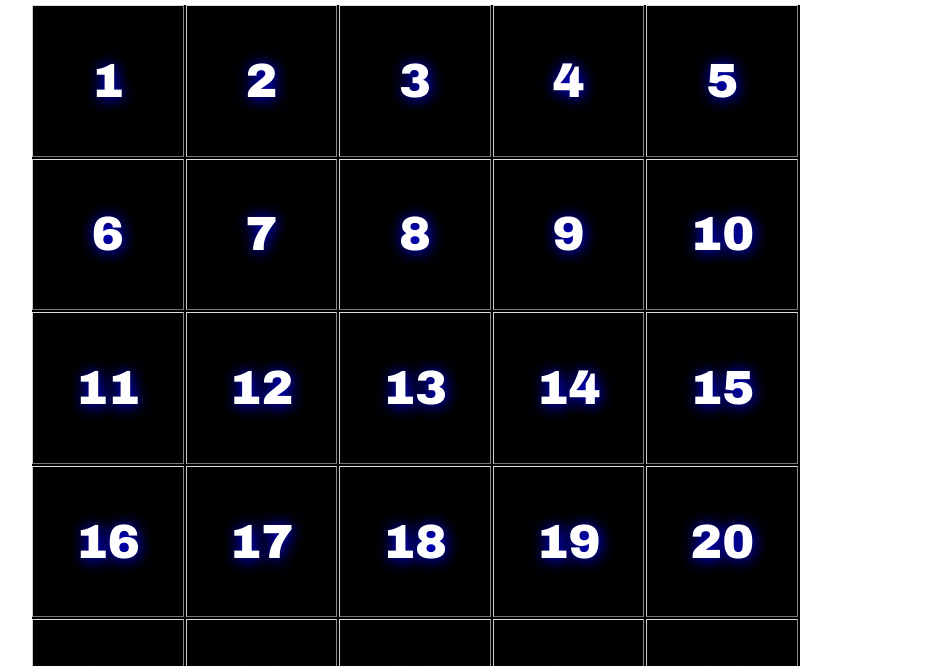
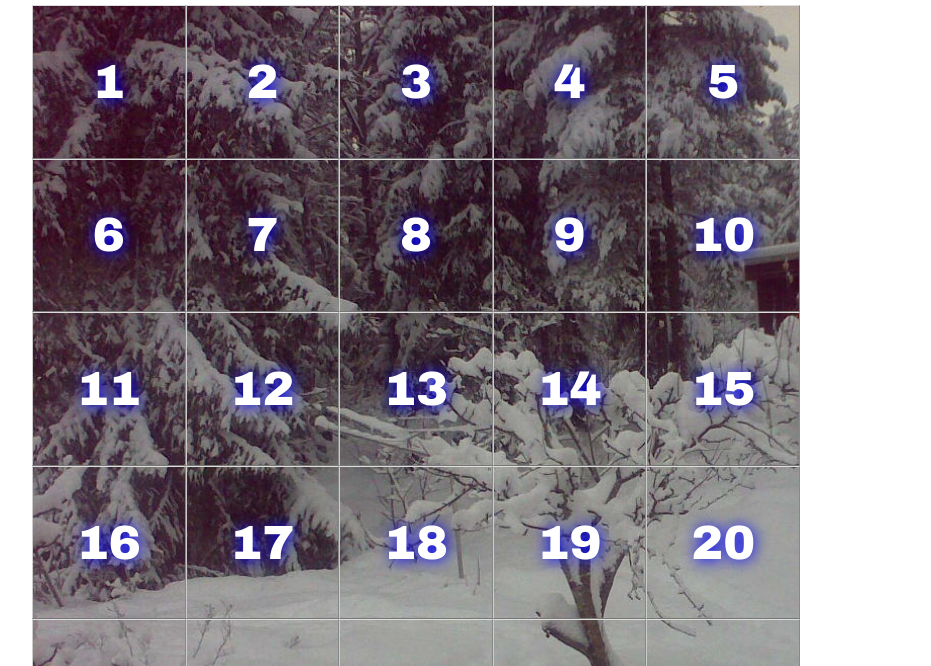
Before and after one commit to filiphazardous/25game, a plain HTML site: page index.html in a window 1280 px wide. Shown: the part 104-770 px from the top of the page, without its empty margins (224-1155 px from the left). Drawn offline with Linux system fonts and the light colour scheme.

Commit message:
Added background image to the jigsaw

```diff
--- a/css/25.css
+++ b/css/25.css
@@ -161,14 +161,17 @@ input[type=checkbox]:checked + label .expandable-body {
 }
 
 .game-tile {
-    width: calc(20% - 4px);
-    height: calc(20% - 4px);
+    width: calc(20% - 2px);
+    height: calc(20% - 2px);
     position: absolute;
 
     border: 1px solid;
     border-color:  #ddd #888 #777 #ccc;
 
     transition: left 300ms, top 300ms;
+
+    background-image: url("../img/winter.jpg");
+    background-size: 600%;
 }
 
 .game-tile.drop-zone {
@@ -195,14 +198,14 @@ input[type=checkbox]:checked + label .expandable-body {
 
 /* Initial tile state */
 
-#n00, #n01, #n02, #n03, #n04 {  top: 0; }
-#n05, #n06, #n07, #n08, #n09 {  top: 20%; }
-#n10, #n11, #n12, #n13, #n14 {  top: 40%; }
-#n15, #n16, #n17, #n18, #n19 {  top: 60%; }
-#n20, #n21, #n22, #n23, #n24 {  top: 80%; }
+#n00, #n01, #n02, #n03, #n04 {  top: 0; background-position-y:  0;}
+#n05, #n06, #n07, #n08, #n09 {  top: 20%; background-position-y: 20%;}
+#n10, #n11, #n12, #n13, #n14 {  top: 40%; background-position-y: 40%;}
+#n15, #n16, #n17, #n18, #n19 {  top: 60%; background-position-y: 60%;}
+#n20, #n21, #n22, #n23, #n24 {  top: 80%; background-position-y: 80%;}
 
-#n00, #n05, #n10, #n15, #n20 {  left: 0; }
-#n01, #n06, #n11, #n16, #n21 {  left: 20%; }
-#n02, #n07, #n12, #n17, #n22 {  left: 40%; }
-#n03, #n08, #n13, #n18, #n23 {  left: 60%; }
-#n04, #n09, #n14, #n19, #n24 {  left: 80%; }
+#n00, #n05, #n10, #n15, #n20 {  left: 0; background-position-x:  0;}
+#n01, #n06, #n11, #n16, #n21 {  left: 20%; background-position-x: 20%;}
+#n02, #n07, #n12, #n17, #n22 {  left: 40%; background-position-x: 40%;}
+#n03, #n08, #n13, #n18, #n23 {  left: 60%; background-position-x: 60%;}
+#n04, #n09, #n14, #n19, #n24 {  left: 80%; background-position-x: 80%;}
```
Also changed, not shown: img/winter.jpg (added).
